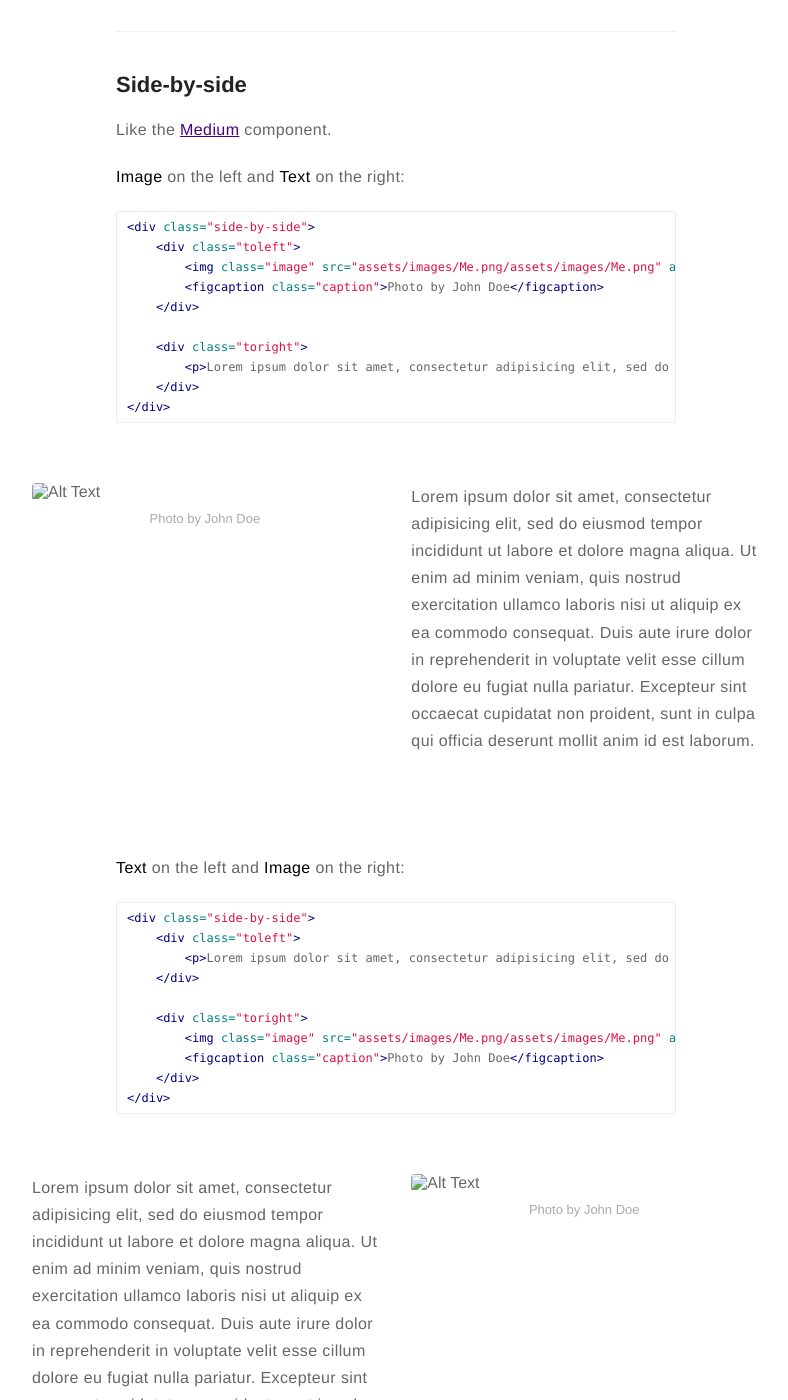
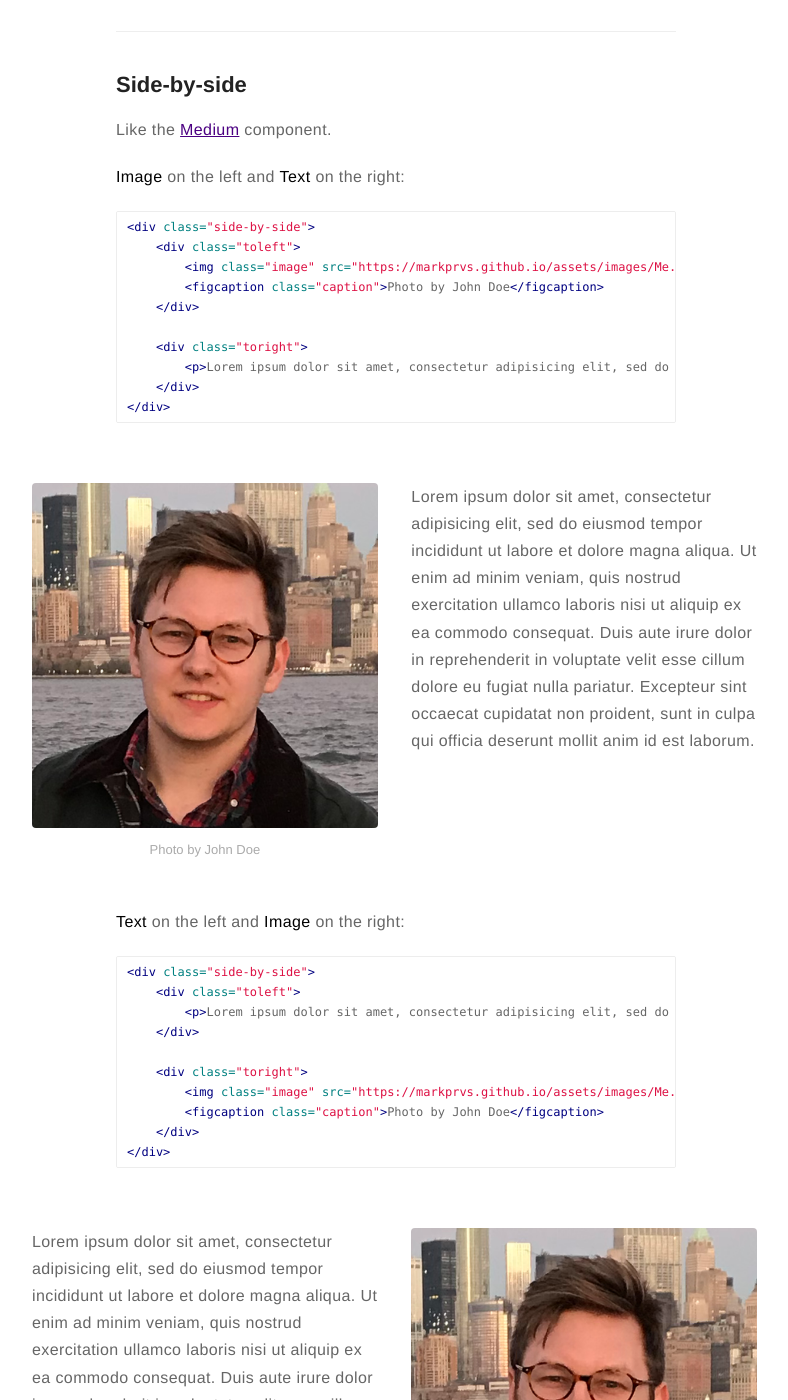
Before and after one commit to markprvs/markprvs.github.io, a Jekyll site: the page built from _posts/2015-02-24-markdown-extra-components.markdown, in a window 1280 px wide and 1400 px high, scrolled down 1068 px. Shown: the whole window, without its empty margins (244-1032 px from the left). Built offline with Jekyll 4.4.1, drawn with Linux system fonts in a browser that asks for light colours; comment, search, counter and statistics services are not loaded; part of the change alters nothing that is shown.

Commit message:
Fixed URLs

```diff
--- a/_config.yml
+++ b/_config.yml
@@ -3,7 +3,7 @@ name: Mark Purvis
 bio: London-based Politics M.A., currently working for a tech startup (digital publishing). This website exists to keep a digital record of my accomplishments and share ongoing projects.
 
 # twitter summary info
-description: A blog about technology and stuff related
+description: description
 
 # if it's an external image, update below for true
 # better with square images
@@ -16,7 +16,7 @@ resume: true
 resume-external: true
 resume-url: https://google.com/?q=my+resume
 
-url: assets/images/Me.png
+url: https://markprvs.github.io
 # your url: http://USERNAME.github.io
 
 permalink: /:title/
```
